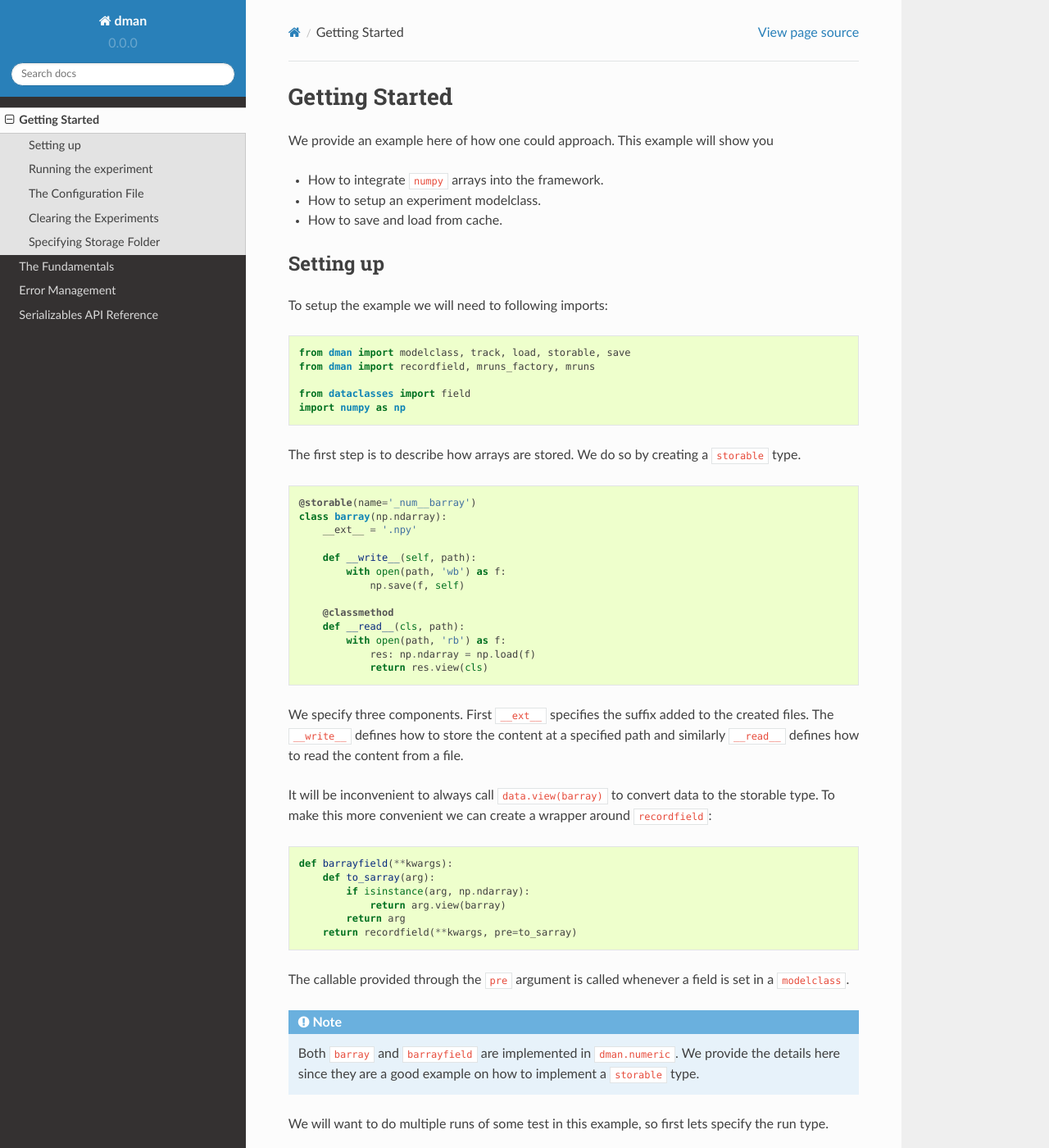
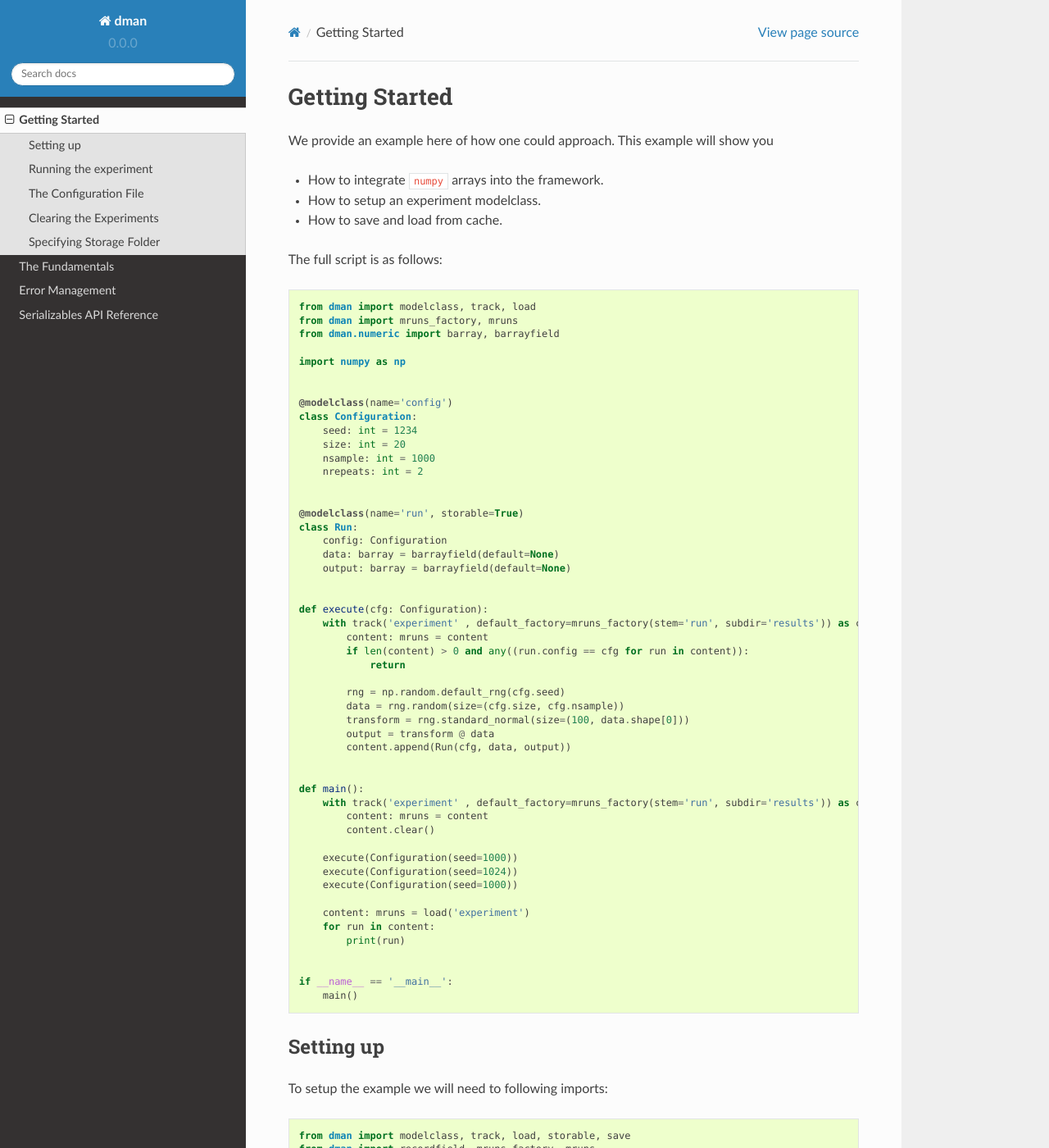
Before and after one commit to PeterCoppens/dman, a Sphinx documentation site: the page built from docs/source/usage/common.rst, in a window 1280 px wide and 1400 px high. Shown: the whole window at 82% size. Built offline with Sphinx 7.4.7 and the Read the Docs theme 2.0.0, drawn with Linux system fonts in a browser that asks for light colours; some of the changed text lies outside the part shown.

Commit message:
added full script at start of common.rst for reference

```diff
--- a/docs/source/usage/common.rst
+++ b/docs/source/usage/common.rst
@@ -7,6 +7,66 @@ We provide an example here of how one could approach. This example will show you
 * How to integrate ``numpy`` arrays into the framework.
 * How to setup an experiment modelclass.
 * How to save and load from cache.
+
+The full script is as follows:
+
+.. code-block:: python
+
+    from dman import modelclass, track, load
+    from dman import mruns_factory, mruns
+    from dman.numeric import barray, barrayfield
+
+    import numpy as np
+
+
+    @modelclass(name='config')
+    class Configuration:
+        seed: int = 1234
+        size: int = 20
+        nsample: int = 1000
+        nrepeats: int = 2
+
+
+    @modelclass(name='run', storable=True)
+    class Run:
+        config: Configuration
+        data: barray = barrayfield(default=None)
+        output: barray = barrayfield(default=None)
+
+
+    def execute(cfg: Configuration):
+        with track('experiment' , default_factory=mruns_factory(stem='run', subdir='results')) as content:
+            content: mruns = content
+            if len(content) > 0 and any((run.config == cfg for run in content)):
+                return
+
+            rng = np.random.default_rng(cfg.seed)
+            data = rng.random(size=(cfg.size, cfg.nsample))
+            transform = rng.standard_normal(size=(100, data.shape[0]))
+            output = transform @ data
+            content.append(Run(cfg, data, output))
+
+
+    def main():
+        with track('experiment' , default_factory=mruns_factory(stem='run', subdir='results')) as content:
+            content: mruns = content
+            content.clear()
+
+        execute(Configuration(seed=1000))
+        execute(Configuration(seed=1024))
+        execute(Configuration(seed=1000))
+
+        content: mruns = load('experiment')
+        for run in content:
+            print(run)
+
+
+    if __name__ == '__main__':
+        main()
+
+
+
+
 
 Setting up
 ------------------------
@@ -118,7 +178,7 @@ with ``#`` replaced by the number of the run.
 
 .. code-block:: python
 
-    content = mruns(stem='experiment', subdir='results')
+    content = mruns(stem='run', subdir='results')
 
 
 .. warning::
@@ -135,7 +195,7 @@ We implement a method to run the experiment given some configuration:
 
 .. code-block:: python
 
-    with track('experiment' , default_factory=mruns_factory(stem='experiment', subdir='results')) as content:
+    with track('experiment' , default_factory=mruns_factory(stem='run', subdir='results')) as content:
         content: mruns = content
         if len(content) > 0 and any((run.config == cfg for run in content)):
             return
@@ -226,7 +286,7 @@ specifies the location of the json files relative to the file ``experiment.json`
 We can see the options passed to ``mruns_factory``.
 Moreover, all of the run keys are there, but their content
 defers to another file through a ``_ser__record`` field.
-Specifically ``'results/run-#/run-#.json'``. You see that the ``run-#.json`` files contain
+Specifically ``'results/run-#/run.json'``. You see that the ``run-#.json`` files contain
 info about the files containing the ``barray`` types. These file names
 are specified automatically using ``uuid4`` to guarantee uniqueness.
 
```
